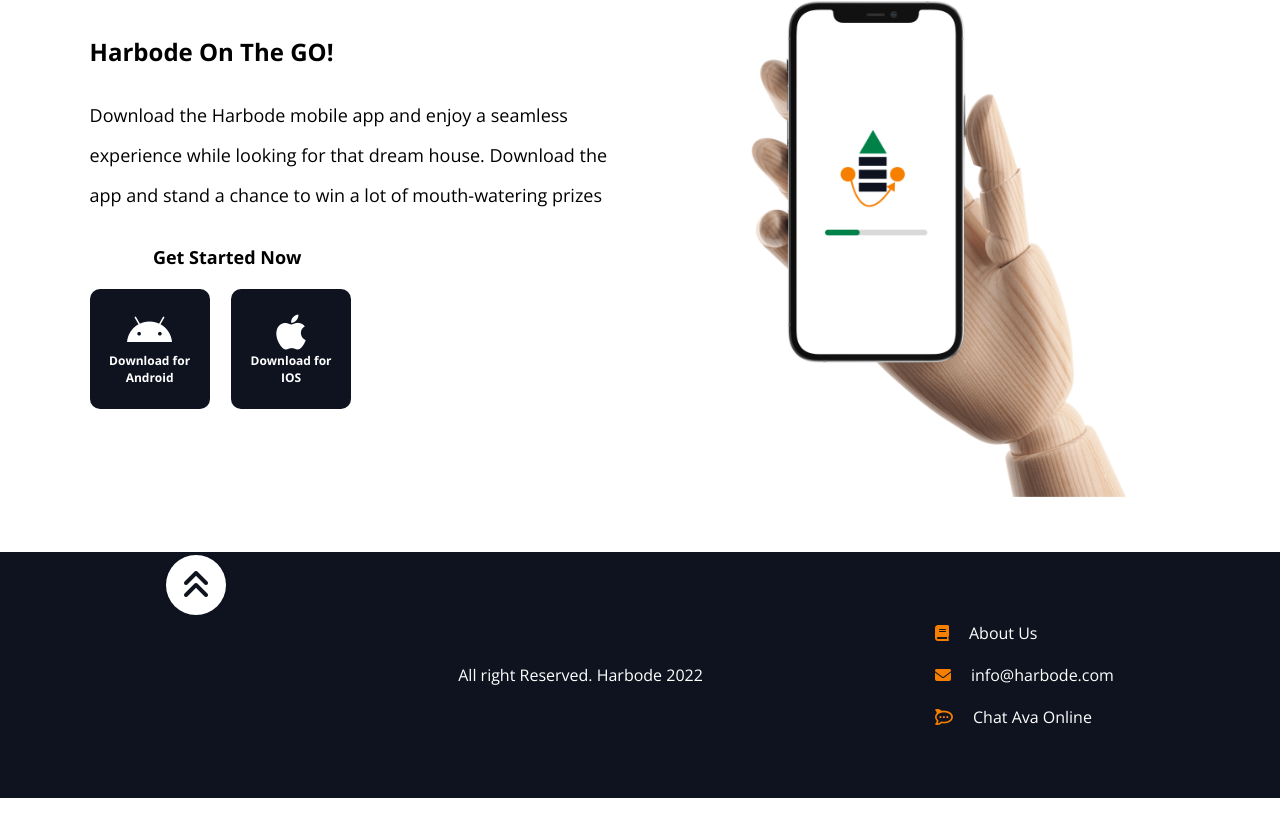
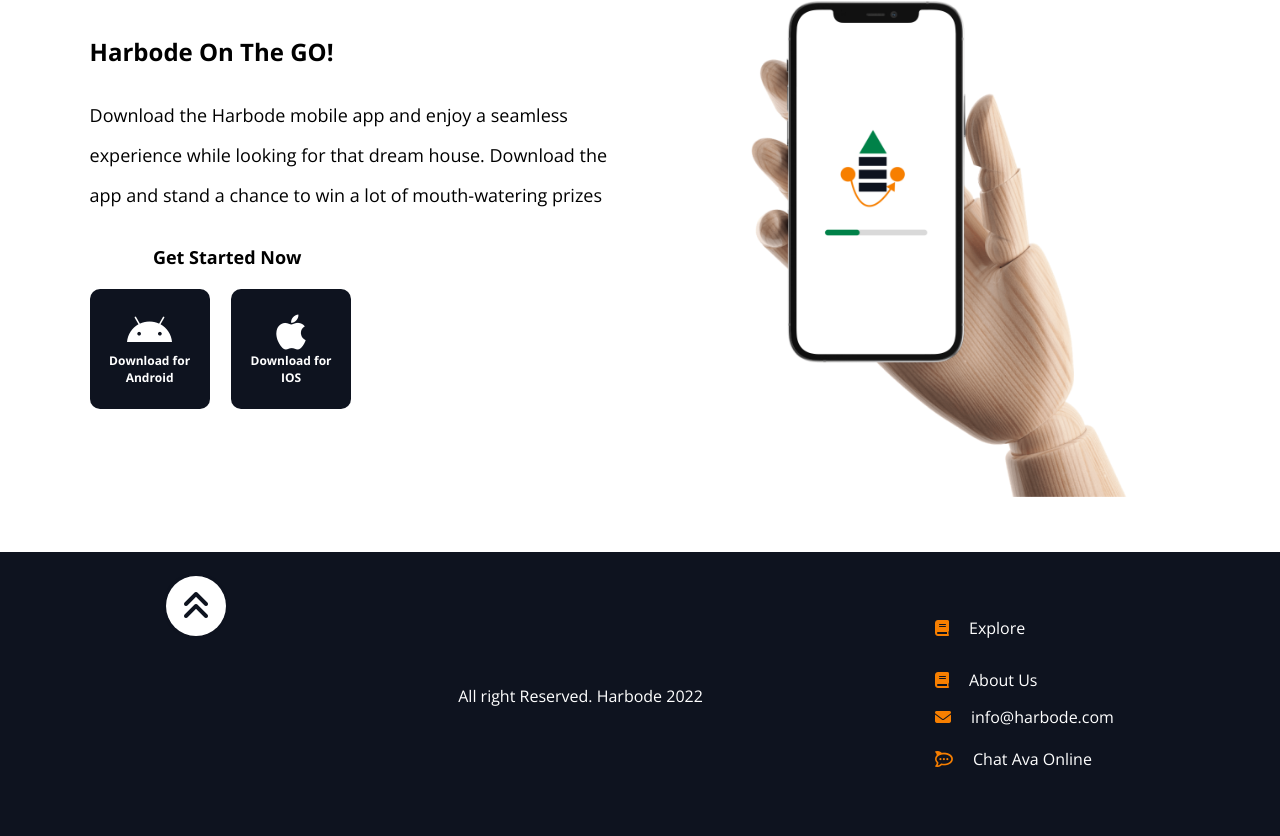
Before and after one commit to KodeNinj/harbode, a React (Create React App) app: page / in a window 1280 px wide. Shown: the part 3313-4149 px from the top of the page. Before the commit the page ends 4111 px from the top, so only its background shows below. Built offline with nearby package versions, Linux system fonts and the light colour scheme.

Commit message:
links added to footer

```diff
--- a/src/aboutus.css
+++ b/src/aboutus.css
@@ -304,10 +304,10 @@
     /* text-align: center; */
     display: flex;
     align-items: center;
-    padding: 20px 0;
+    padding: 15px 0;
+    text-decoration: none;
 }
-.AboutUss a{
+.AboutUss p {
 
     color: var(--white);
-    text-decoration: none;
 }
--- a/src/components/Footer/Footer.jsx
+++ b/src/components/Footer/Footer.jsx
@@ -12,7 +12,9 @@
         </div>
         <div className="contacts">
 
-            <div className="AboutUss" > <i class="fa fa-book" aria-hidden="true"></i><Link to='/about-us'><p>About Us</p></Link></div>
+            <Link to='/explore' className='AboutUss'> <i class="fa fa-book" aria-hidden="true"></i><p>Explore</p></Link>
+            <Link to='/about-us' className='AboutUss'> <i class="fa fa-book" aria-hidden="true"></i><p>About Us</p></Link>
+
             <div className="mail"><i className="fa-solid fa-envelope"></i><p>info@harbode.com</p></div>
             <div className="ava"><i className="fa-brands fa-rocketchat"></i><p>Chat Ava Online</p></div>
         </div>
```
